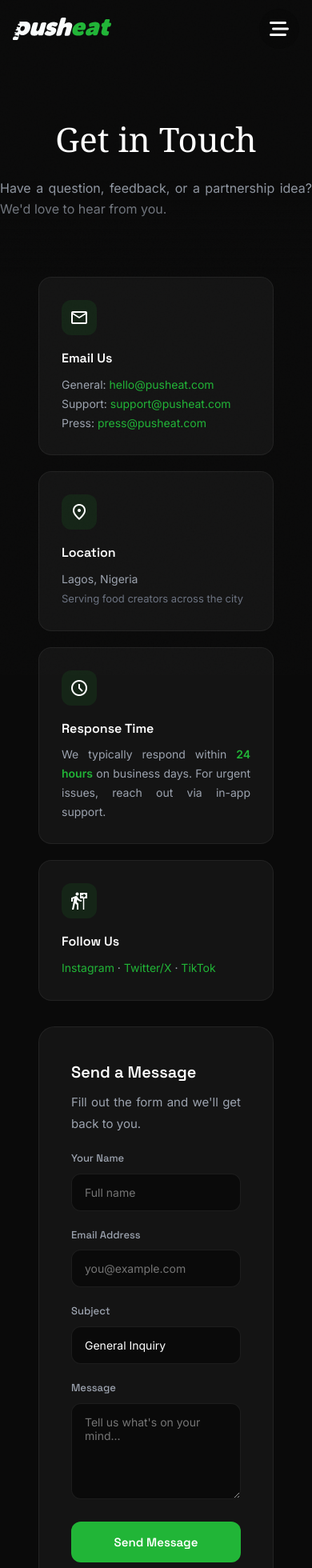
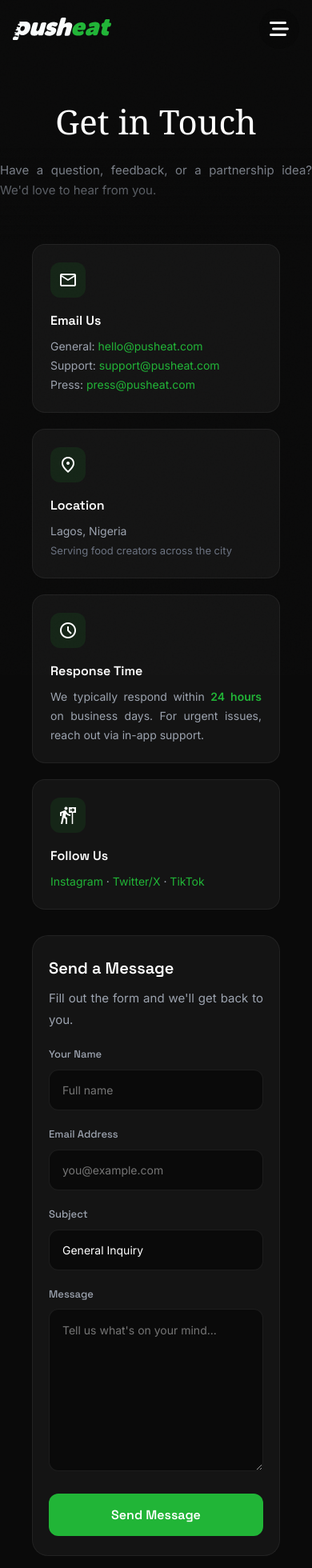
Before and after one commit to Push-Eat/Push-Eat-Landing-Page, a React (Create React App) app in the folder Push-Eat-Landing-Page/: page /contact in a window 390 px wide. Shown: the top 1960 px of the page at 80% size. Built offline with nearby package versions, Linux system fonts and the light colour scheme; no server answers; a web font is replaced by a local one.

Commit message:
Tighten secondary page spacing and improve contact form responsiveness

```diff
--- a/Push-Eat-Landing-Page/src/components/ContentService.module.css
+++ b/Push-Eat-Landing-Page/src/components/ContentService.module.css
@@ -4,7 +4,7 @@
 }
 
 .pageHero {
-  padding: 180px 0 80px;
+  padding: clamp(130px, 16vh, 164px) 0 clamp(44px, 7vh, 72px);
   text-align: center;
   position: relative;
 }
@@ -29,10 +29,11 @@
 }
 
 .sub {
-  font-size: 16px;
+  font-size: clamp(15px, 1.8vw, 18px);
   color: var(--t2);
-  max-width: 500px;
+  max-width: 640px;
   margin: 0 auto 12px;
+  line-height: 1.65;
 }
 
 .meta {
@@ -42,9 +43,9 @@
 }
 
 .content {
-  max-width: 800px;
+  max-width: 860px;
   margin: 0 auto;
-  padding: 0 clamp(24px, 5vw, 80px) 120px;
+  padding: 0 clamp(24px, 5vw, 80px) clamp(72px, 10vh, 112px);
 }
 
 .content h2 {
@@ -62,7 +63,7 @@
 .content p {
   color: var(--t2);
   margin-bottom: 20px;
-  font-size: 15px;
+  font-size: clamp(15px, 1.3vw, 16px);
   line-height: 1.8;
 }
 
@@ -74,7 +75,7 @@
 
 .content ul li {
   color: var(--t2);
-  font-size: 15px;
+  font-size: clamp(15px, 1.3vw, 16px);
   line-height: 1.8;
   padding-left: 24px;
   position: relative;
@@ -154,6 +155,14 @@
 
 @media (max-width: 768px) {
   .pageHero {
-    padding: 140px 0 60px;
+    padding: 118px 0 42px;
+  }
+
+  .content {
+    padding: 0 20px 72px;
+  }
+
+  .sub {
+    max-width: 100%;
   }
 }
--- a/Push-Eat-Landing-Page/src/components/pages/ContactUs.module.css
+++ b/Push-Eat-Landing-Page/src/components/pages/ContactUs.module.css
@@ -1,9 +1,9 @@
 .wrap {
-    max-width: 1100px;
+    max-width: 1160px;
     margin: 0 auto;
-    padding: 0 clamp(24px, 5vw, 80px) 120px;
+    padding: 0 clamp(24px, 5vw, 80px) clamp(68px, 9vh, 96px);
     display: grid;
-    grid-template-columns: 1fr 1fr;
+    grid-template-columns: minmax(0, 1.05fr) minmax(0, 1fr);
     gap: clamp(32px, 5vw, 64px);
     position: relative;
     z-index: 2;
@@ -19,7 +19,7 @@
     background: var(--bg2);
     border: 1px solid rgba(255, 255, 255, 0.06);
     border-radius: 16px;
-    padding: 28px;
+    padding: clamp(22px, 2.4vw, 28px);
     transition: border-color 0.3s;
 }
 
@@ -51,7 +51,7 @@
 }
 
 .ciCard p {
-    font-size: 14px;
+    font-size: clamp(14px, 1.2vw, 15px);
     color: var(--t2);
     line-height: 1.7;
     margin: 0;
@@ -66,7 +66,7 @@
     background: var(--bg2);
     border: 1px solid rgba(255, 255, 255, 0.06);
     border-radius: 20px;
-    padding: 40px;
+    padding: clamp(24px, 3vw, 40px);
 }
 
 .cfTitle {
@@ -77,9 +77,10 @@
 }
 
 .cfSub {
-    font-size: 14px;
+    font-size: clamp(14px, 1.2vw, 15px);
     color: var(--t3);
     margin-bottom: 28px;
+    line-height: 1.65;
 }
 
 .formGroup {
@@ -105,7 +106,8 @@
     background: var(--bg);
     color: var(--t1);
     font-family: var(--sans);
-    font-size: 14px;
+    font-size: clamp(14px, 1.2vw, 15px);
+    line-height: 1.5;
     transition: border-color 0.3s;
     outline: none;
 }
@@ -117,7 +119,9 @@
 }
 
 .formGroup textarea {
-    min-height: 120px;
+    min-height: clamp(150px, 24vh, 260px);
+    max-height: 45vh;
+    line-height: 1.65;
     resize: vertical;
 }
 
@@ -139,7 +143,7 @@
     background: var(--green);
     color: #fff;
     font-family: var(--display);
-    font-size: 15px;
+    font-size: 16px;
     font-weight: 600;
     cursor: pointer;
     transition: transform 0.3s var(--ease), box-shadow 0.3s;
@@ -154,5 +158,14 @@
     .wrap {
         grid-template-columns: 1fr;
         gap: 32px;
+        padding: 0 20px 72px;
+    }
+
+    .form {
+        padding: 24px 20px;
+    }
+
+    .ciCard {
+        padding: 22px;
     }
 }
--- a/Push-Eat-Landing-Page/src/components/pages/DeletePage.module.css
+++ b/Push-Eat-Landing-Page/src/components/pages/DeletePage.module.css
@@ -17,7 +17,7 @@
 
 .warningBox p {
     color: var(--t2);
-    font-size: 14px;
+    font-size: 15px;
     line-height: 1.7;
     margin: 0;
 }
@@ -61,7 +61,7 @@
 }
 
 .cqCard p {
-    font-size: 13px;
+    font-size: 14px;
     color: var(--t3);
     line-height: 1.6;
     margin: 0;
@@ -105,9 +105,10 @@
 }
 
 .stepText p {
-    font-size: 13px;
+    font-size: 14px;
     color: var(--t3);
     margin: 0;
+    line-height: 1.65;
 }
 
 .deleteCta {
@@ -124,7 +125,7 @@
 }
 
 .deleteCta p {
-    font-size: 14px;
+    font-size: 15px;
     color: var(--t3);
     margin-bottom: 28px;
 }
@@ -155,7 +156,7 @@
 .altLink {
     display: block;
     margin-top: 20px;
-    font-size: 13px;
+    font-size: 14px;
     color: var(--t3);
 }
 
@@ -165,7 +166,24 @@
 }
 
 @media (max-width: 768px) {
+    .warningBox {
+        margin-bottom: 36px;
+    }
+
+    .sectionTitle {
+        margin-bottom: 16px;
+    }
+
     .cqGrid {
         grid-template-columns: 1fr;
+        margin-bottom: 36px;
+    }
+
+    .steps {
+        margin-bottom: 36px;
+    }
+
+    .deleteCta {
+        padding-top: 36px;
     }
 }
--- a/Push-Eat-Landing-Page/src/components/pages/Faq.js
+++ b/Push-Eat-Landing-Page/src/components/pages/Faq.js
@@ -4,7 +4,7 @@ import FAQ from "../sections/FAQ";
 
 const Faq = () => {
   return (
-    <div style={{ paddingTop: '80px' }}>
+    <div style={{ paddingTop: '20px' }}>
       <Helmet>
         <title>Pusheat FAQ | How Bites, deals, and payments work</title>
         <meta
```
